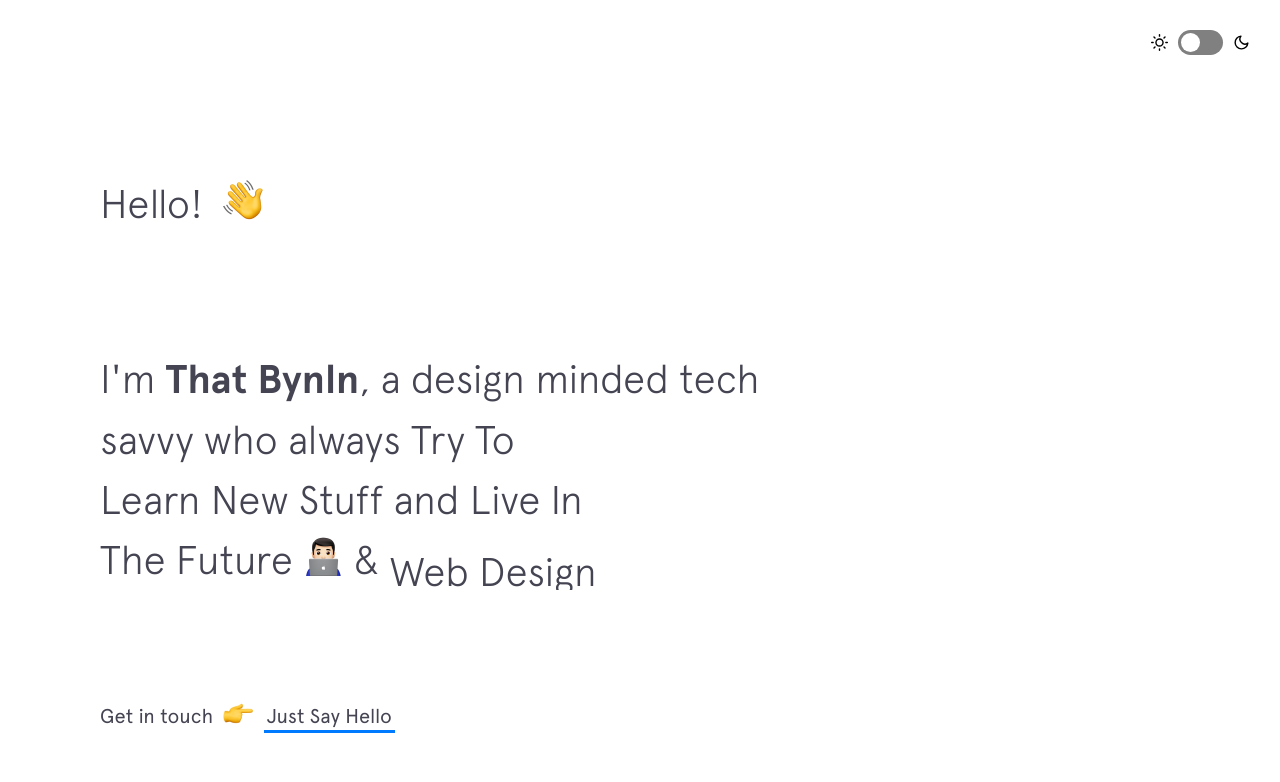
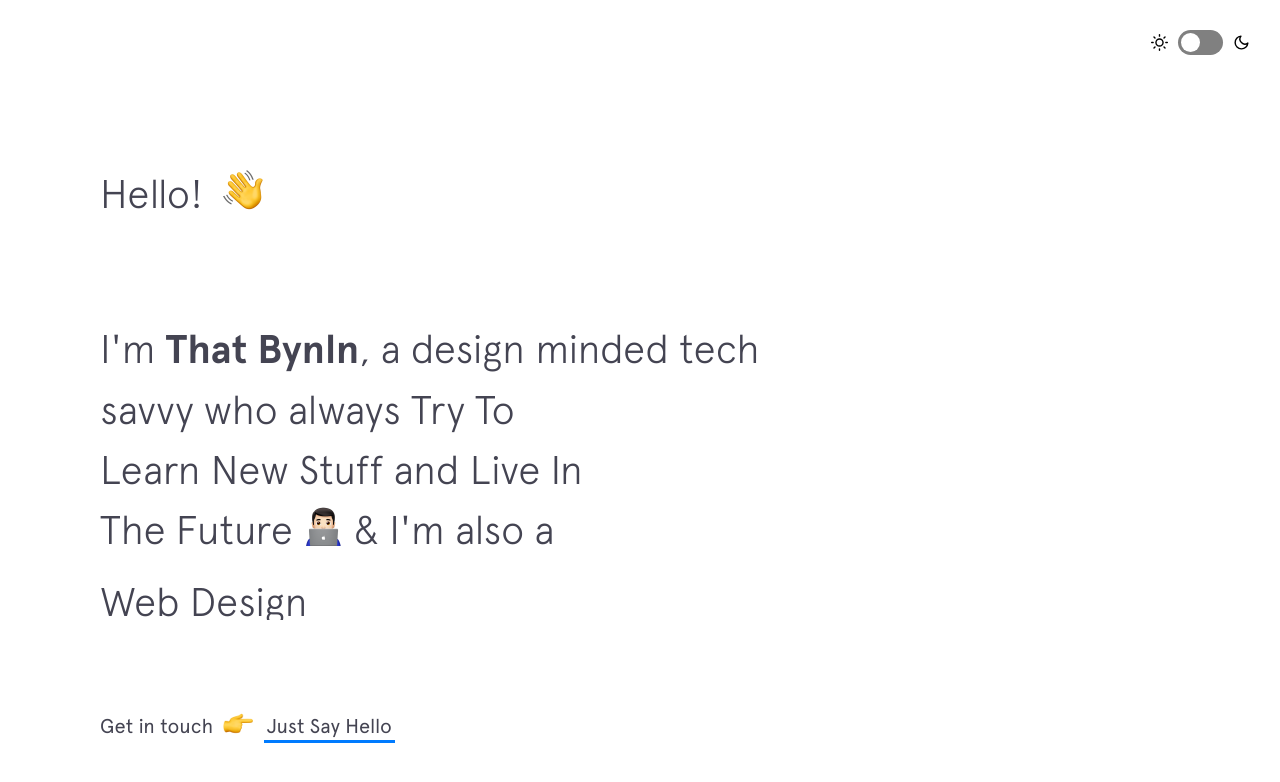
Before and after one commit to thatbynln/thatbynln.github.io, a Jekyll site: the page built from index.html, in a window 1280 px wide and 900 px high. Shown: the top 782 px of the window. Built offline with Jekyll 4.4.1, drawn with Linux system fonts in a browser that asks for light colours; nearby versions of some CDN libraries.

Commit message:
Update intro.html

```diff
--- a/_includes/intro.html
+++ b/_includes/intro.html
@@ -6,16 +6,7 @@
   <h2 class="intro__tagline">I'm
     <span class="name">That Bynln</span>, a design minded tech savvy who always Try To <br>
     Learn New Stuff and Live In <br>
-    The Future <span class="emoji technologist"></span> &amp;  <span class="type">
-
-    <span>
-    <span>Developer</span>
-    <span>Web Designer</span>
-    <span>FOSS Supporter</span>
-    <span>Linux Nerd</span>
-    </span>
-</span>
-
+    The Future <span class="emoji technologist"></span> &amp;  I'm also a <span class="type"> <span>  <span>Developer</span> <span>Web Designer</span>  <span>FOSS Supporter</span>  <span>Linux Nerd</span> </span> </span>
 
   </h2>
 
```
